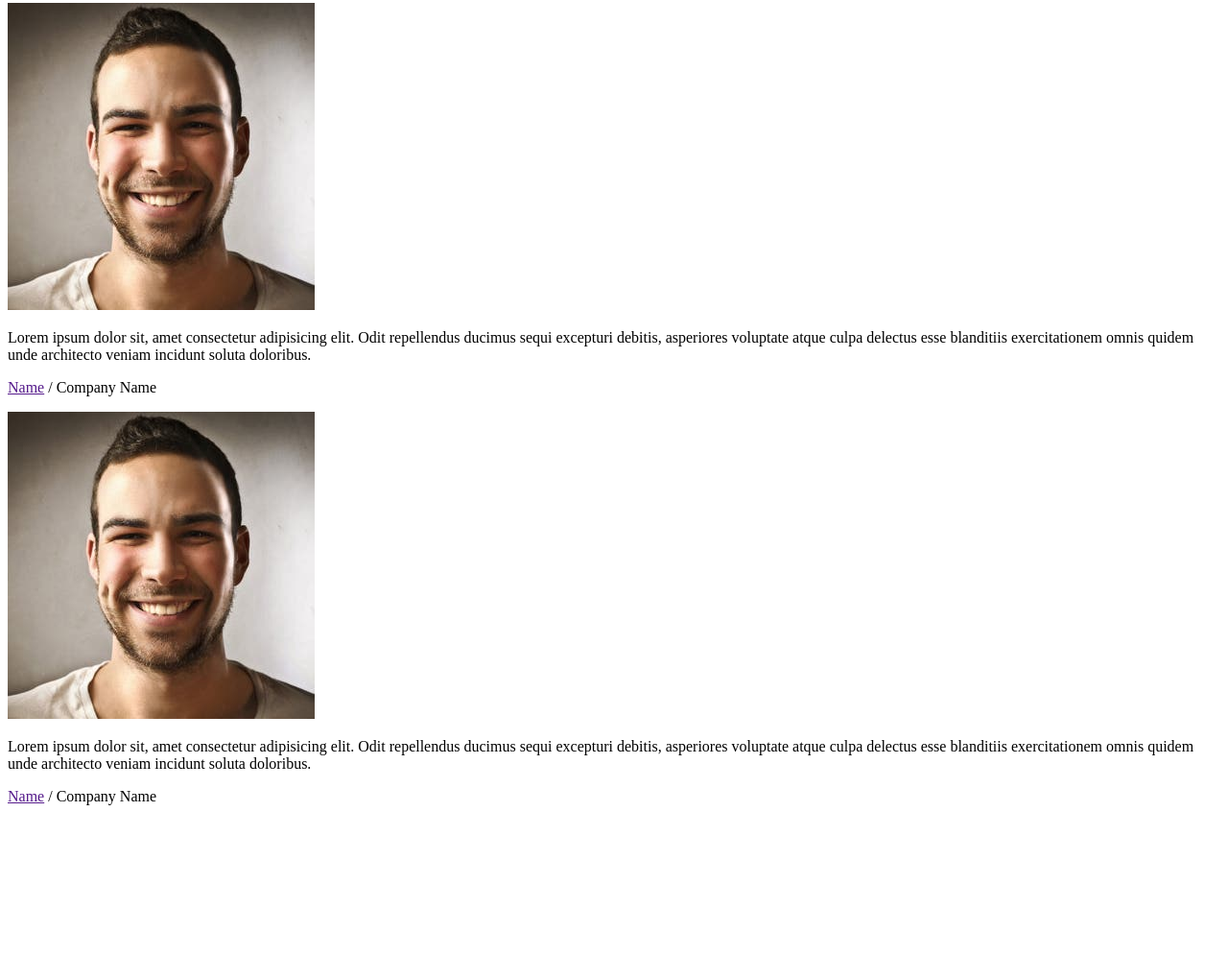
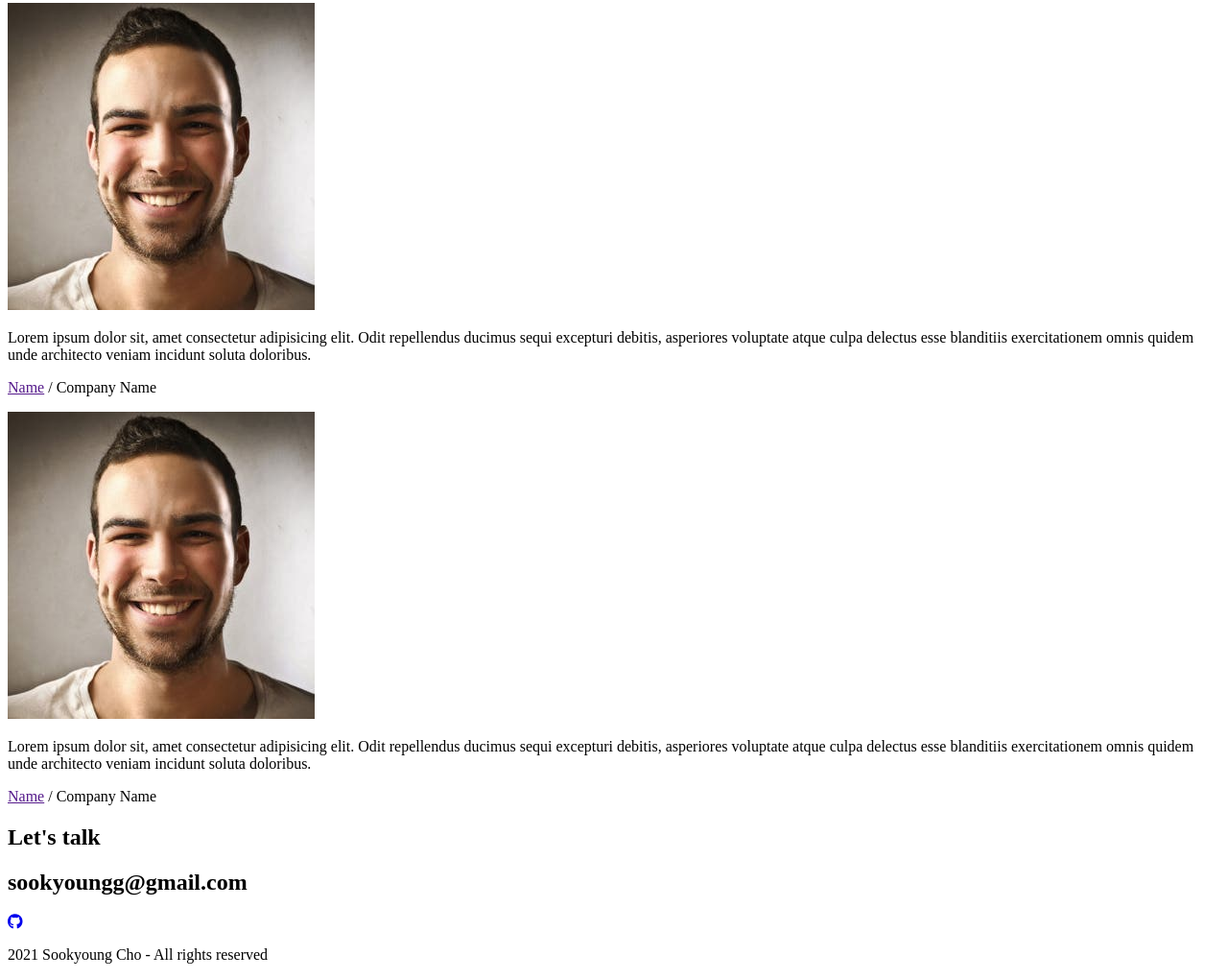
Before and after one commit to sookie-c/portfolio, a plain HTML site: page index.html in a window 1280 px wide. Shown: the part 2609-3629 px from the top of the page at 96% size. Before the commit the page ends 3464 px from the top, so only its background shows below. Drawn offline with Linux system fonts and the light colour scheme.

Commit message:
HTML: Contact

```diff
--- a/index.html
+++ b/index.html
@@ -208,6 +208,17 @@
         </div>
     </section>
     <!-- Contact -->
-    <section id="contact"></section>
+    <section id="contact">
+        <h1>Let's talk</h1>
+        <h2>sookyoungg@gmail.com</h2>
+        <div class="contact__links">
+            <a href="http://github.com/sookie-c" target="blank">
+                <i class="fab fa-github"></i>
+            </a>
+        </div>
+        <p class="contact__rights">
+            2021 Sookyoung Cho - All rights reserved
+        </p>
+    </section>
 </body>
 </html>
```
